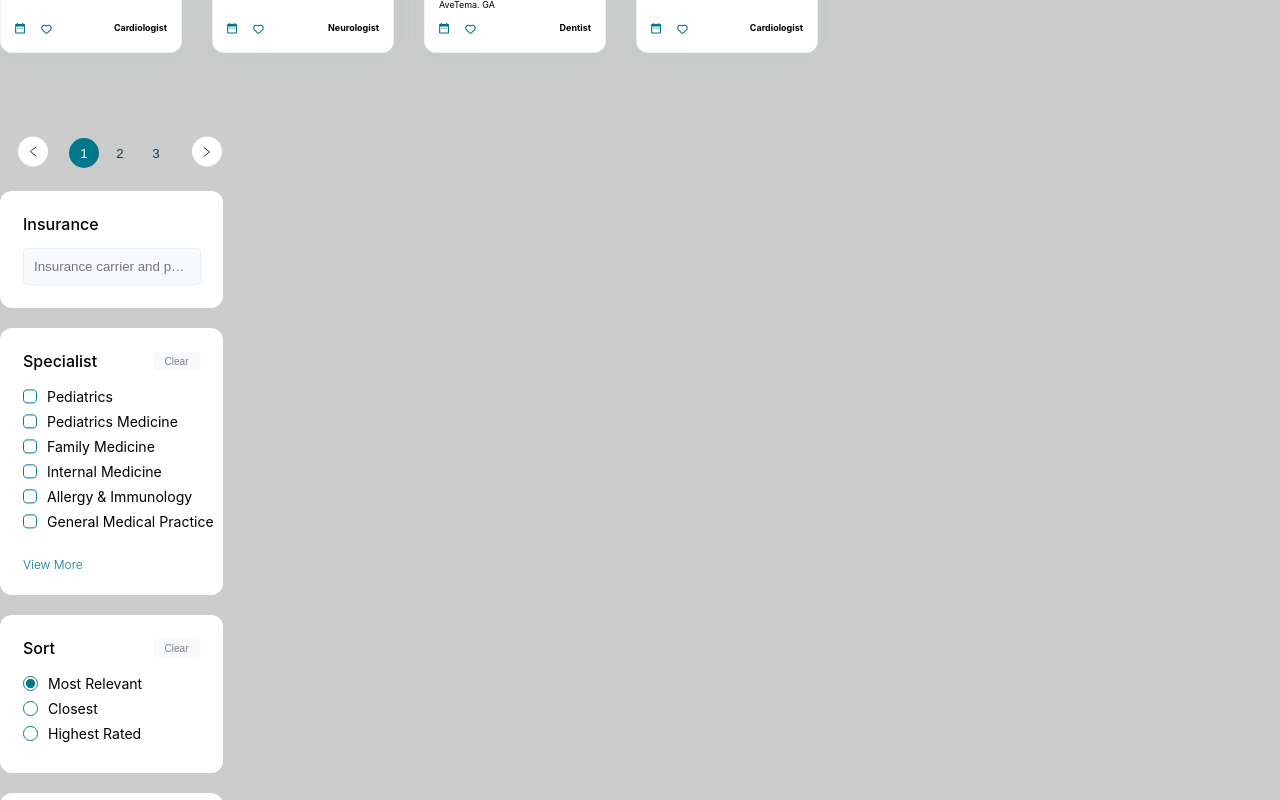
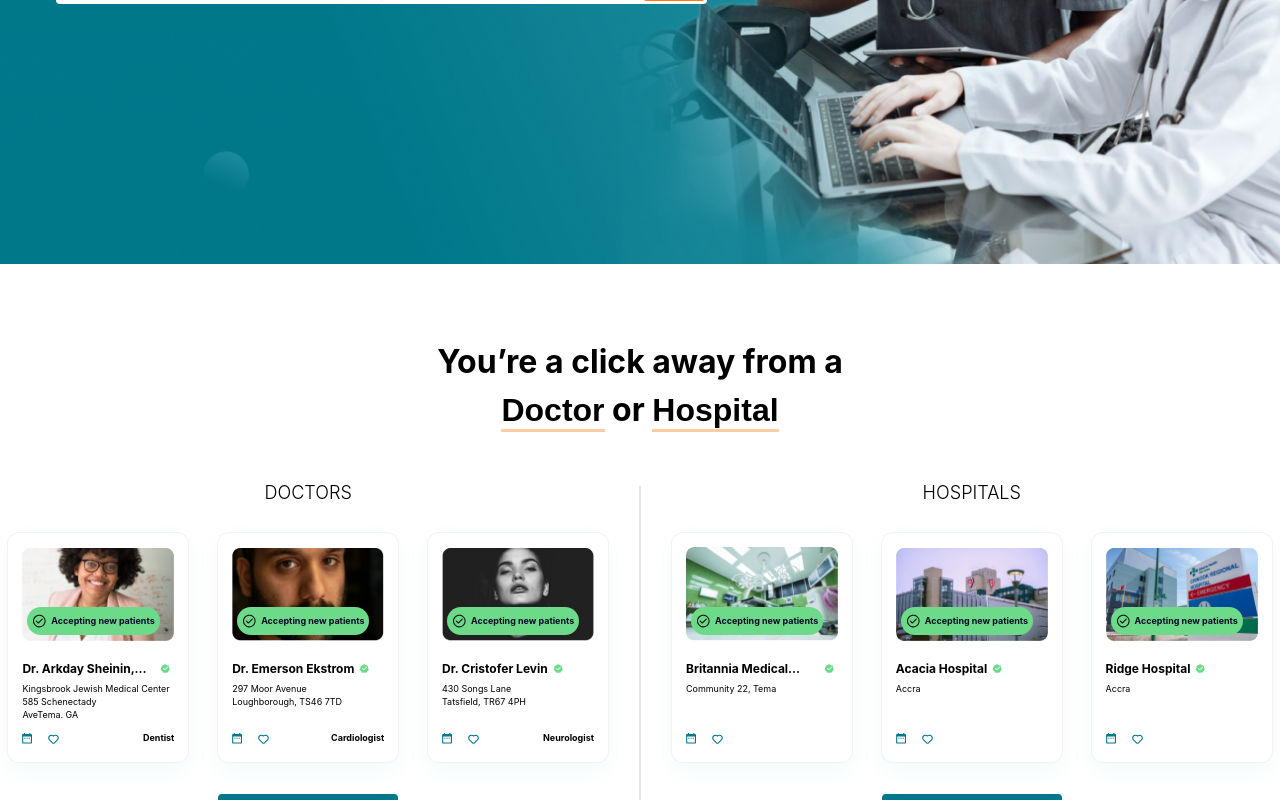
Before and after one commit to Samowusu/Project, a React (Create React App) app: page / in a window 1280 px wide. Shown: the part 480-1280 px from the top of the page. Built offline with nearby package versions, Linux system fonts and the light colour scheme.

Commit message:
landing page rendered in the app component

```diff
--- a/src/App.js
+++ b/src/App.js
@@ -1,8 +1,8 @@
 import "./App.css";
-import Glossary from "./components/glossary/Glossary";
+import Landing from "./pages/landing/Landing";
 
 function App() {
-  return <Glossary />;
+  return <Landing />;
 }
 
 export default App;
--- a/src/Data.js
+++ b/src/Data.js
@@ -19,6 +19,42 @@ import hospital2 from "./assets/images/hospital2.png";
 import hospital3 from "./assets/images/hospital3.png";
 
 export const doctorsList = [
+  {
+    name: "Dr. Arkday Sheinin, MD",
+    address: {
+      streetName: "585 Schenectady",
+      hospitalName: "Kingsbrook Jewish Medical Center",
+      province: "AveTema, GA",
+    },
+    image: doctor,
+    id: "A1",
+    specialty: "Dentist",
+  },
+  {
+    name: "Dr. Emerson Ekstrom",
+    address: {
+      streetName: "297 Moor Avenue",
+      hospitalName: "",
+      province: "Loughborough, TS46 7TD",
+    },
+    image: doctor2,
+    id: "A2",
+    specialty: "Cardiologist",
+  },
+  {
+    name: "Dr. Cristofer Levin",
+    address: {
+      streetName: "430 Songs Lane",
+      hospitalName: "",
+      province: "Tatsfield, TR67 4PH",
+    },
+    image: doctor3,
+    id: "A3",
+    specialty: "Neurologist",
+  },
+];
+
+export const doctorsListPagination = [
   {
     name: "Dr. Arkday Sheinin, MD",
     address: {
--- a/src/components/glossary/Glossary.js
+++ b/src/components/glossary/Glossary.js
@@ -14,7 +14,7 @@ import SwitchButton from "../UI/switchButton/SwitchButton";
 import Insurance from "../UI/insurance/Insurance";
 
 // data
-import { blogsList, specialtiesList, doctorsList } from "../../Data";
+import { blogsList, specialtiesList, doctorsListPagination } from "../../Data";
 // import { pageSize } from "../pagination/Pagination";
 
 // images
@@ -56,7 +56,7 @@ function Glossary() {
   /*take the array(from the DB or config file) and slice it into the desired
   number of items to display per page(i.e pageSize) */
   useEffect(() => {
-    const data = doctorsList.slice(startIndex, endIndex);
+    const data = doctorsListPagination.slice(startIndex, endIndex);
     setCardList([...data]);
   }, [currentPage, startIndex, endIndex]);
 
@@ -73,7 +73,7 @@ function Glossary() {
     if (
       currentPage === pageNumber ||
       pageNumber === 0 ||
-      pageNumber > Math.ceil(doctorsList.length / pageSize)
+      pageNumber > Math.ceil(doctorsListPagination.length / pageSize)
     )
       return;
 
@@ -116,7 +116,7 @@ function Glossary() {
           currentPage={currentPage}
           onChange={paginationClickHandler}
           pageSize={8}
-          itemCount={doctorsList.length}
+          itemCount={doctorsListPagination.length}
         />
       </div>
       <Insurance />
```
